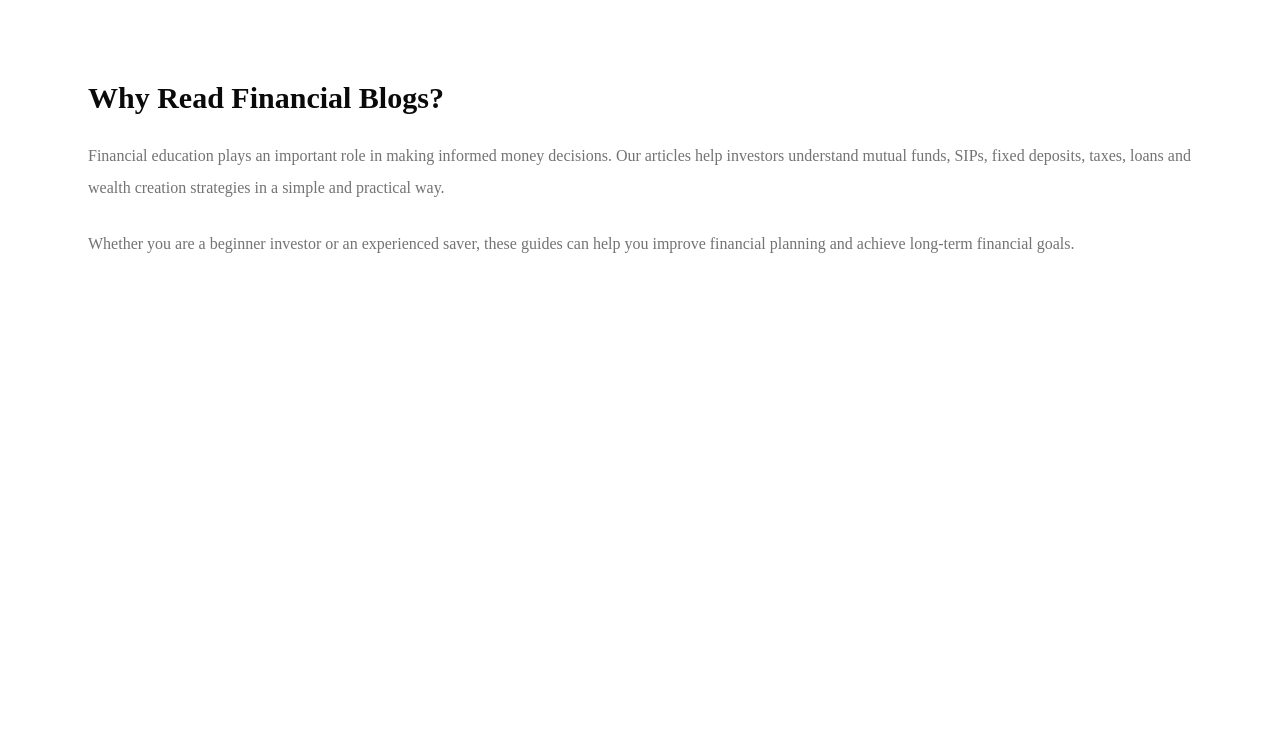
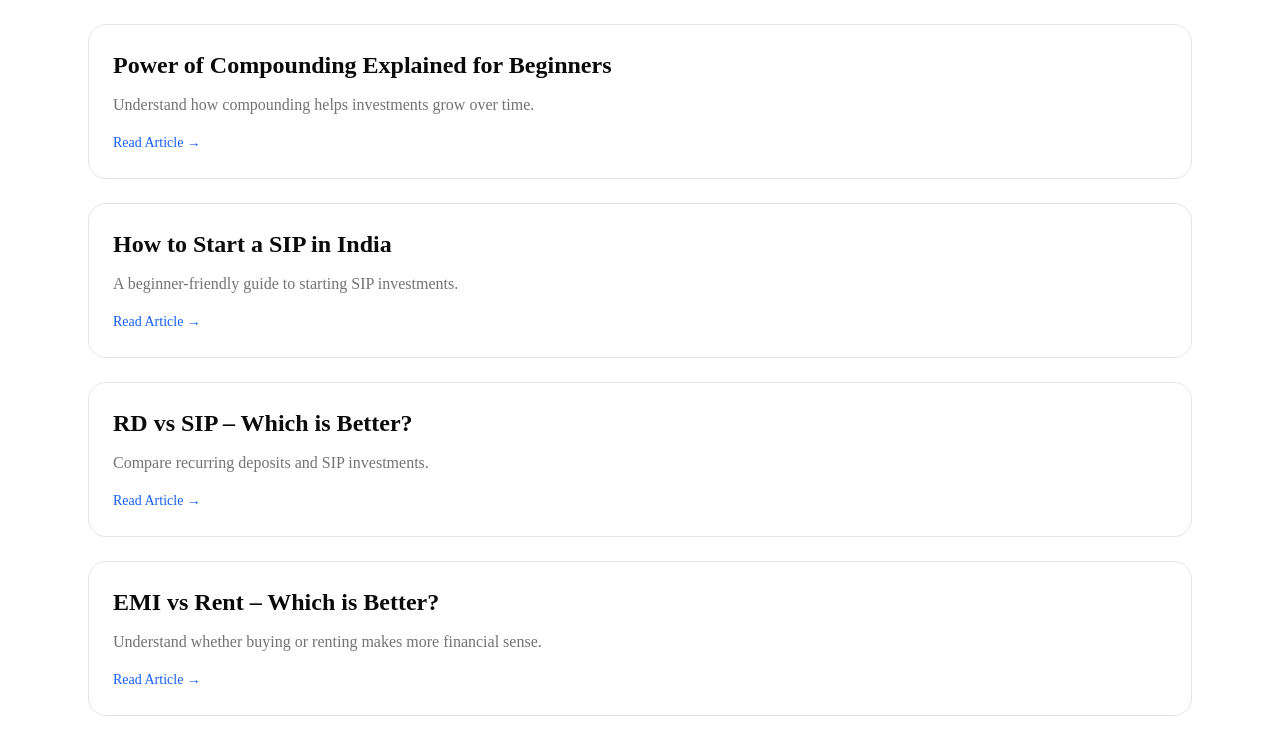
Before and after one commit to payadav142-rgb/FinWise, a Next.js app: page /blog in a window 1280 px wide. Shown: the part 1103-1843 px from the top of the page. Before the commit the page ends 1427 px from the top, so only its background shows below. Built offline with nearby package versions, Linux system fonts and the light colour scheme.

Commit message:
Added 5 new finance blogs

```diff
--- a/data/blogs/index.ts
+++ b/data/blogs/index.ts
@@ -33,4 +33,39 @@ export const blogs = [
     description:
       "Understand Compound Annual Growth Rate and why investors use it to measure performance.",
   },
+
+  {
+    slug: "power-of-compounding",
+    title: "Power of Compounding Explained for Beginners",
+    description:
+      "Understand how compounding helps investments grow over time.",
+  },
+
+  {
+    slug: "how-to-start-sip",
+    title: "How to Start a SIP in India",
+    description:
+      "A beginner-friendly guide to starting SIP investments.",
+  },
+
+  {
+    slug: "rd-vs-sip",
+    title: "RD vs SIP – Which is Better?",
+    description:
+      "Compare recurring deposits and SIP investments.",
+  },
+
+  {
+    slug: "emi-vs-rent",
+    title: "EMI vs Rent – Which is Better?",
+    description:
+      "Understand whether buying or renting makes more financial sense.",
+  },
+
+  {
+    slug: "emergency-fund-guide",
+    title: "Why Everyone Needs an Emergency Fund",
+    description:
+      "Learn the importance of maintaining an emergency fund.",
+  },
 ];
```
